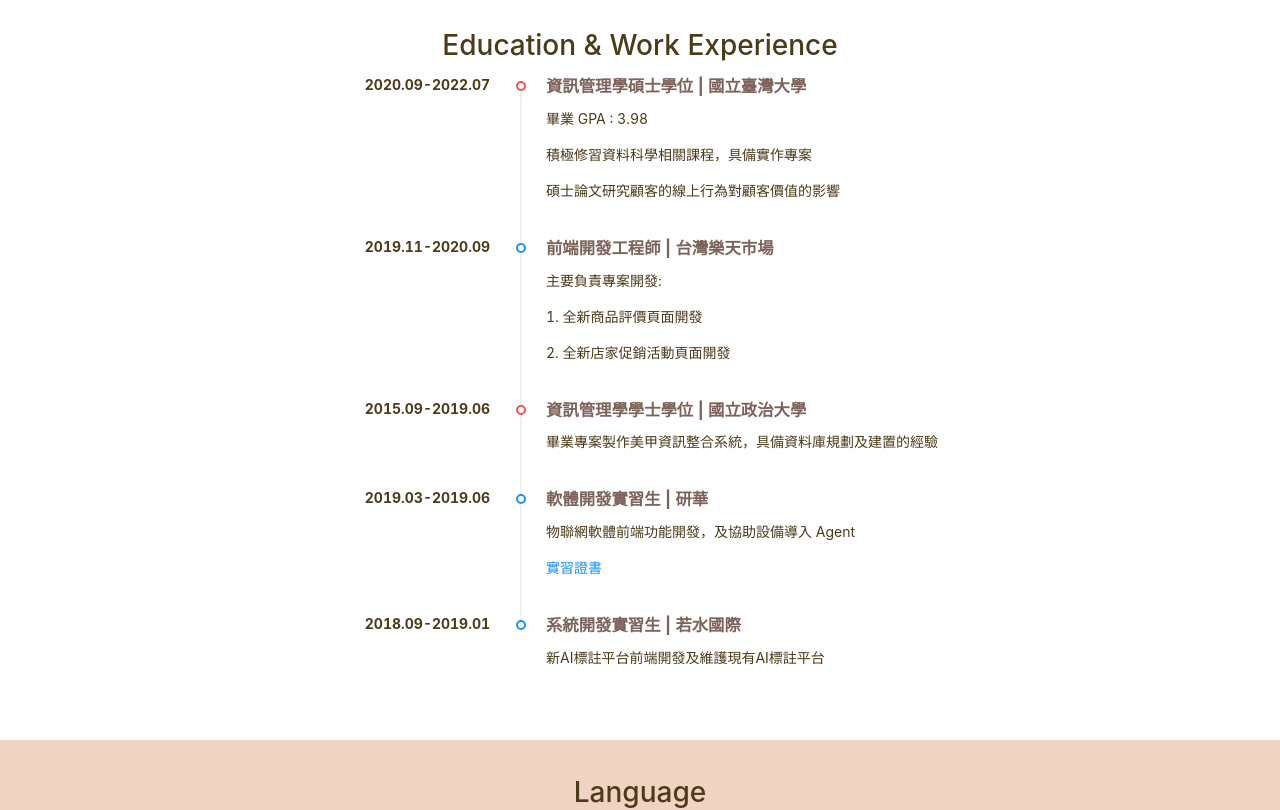
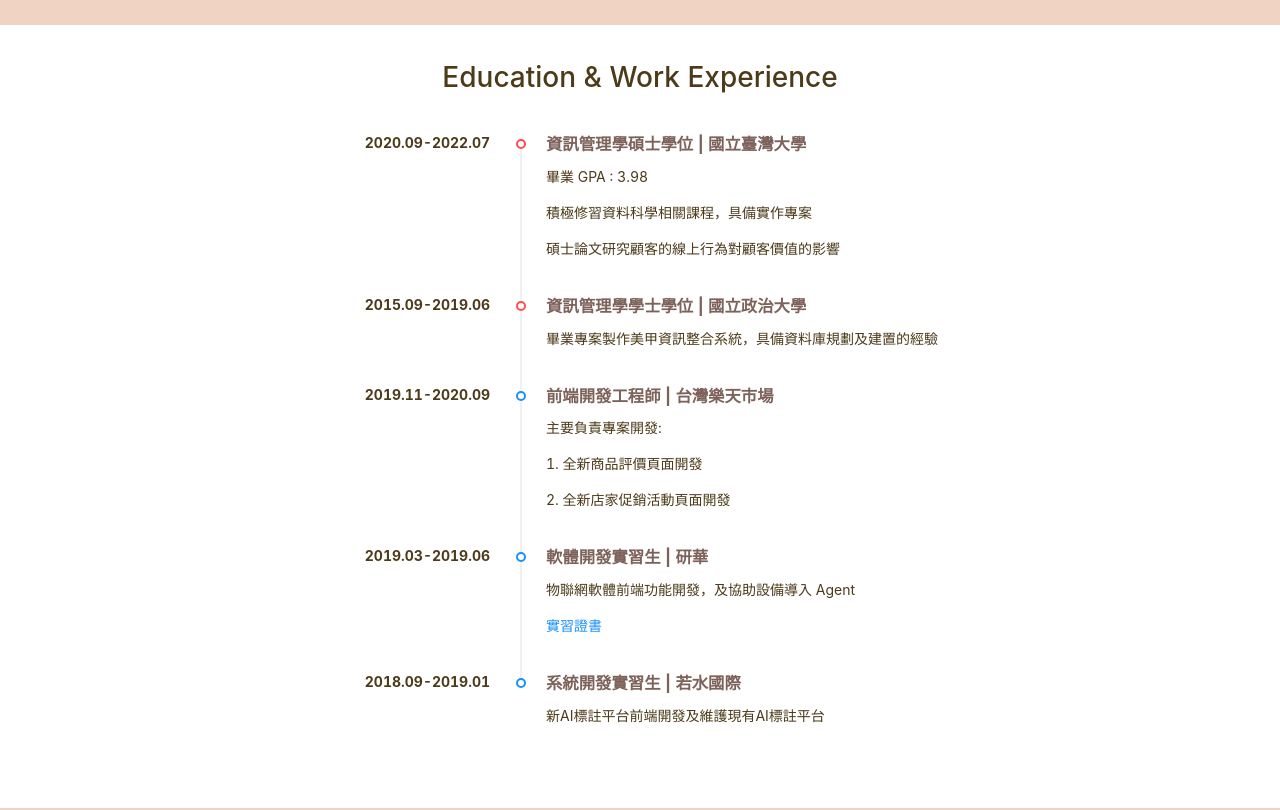
Before and after one commit to HsinShan/Portfolio-Blog, a React (Create React App) app: page / in a window 1280 px wide. Shown: the part 700-1510 px from the top of the page. Built offline with nearby package versions, Linux system fonts and the light colour scheme.

Commit message:
Adjust education style

```diff
--- a/src/assets/style/main/education.scss
+++ b/src/assets/style/main/education.scss
@@ -1,5 +1,8 @@
 @import "../base";
 
+.education {
+    padding: 10px 0;
+}
 .ant-timeline.ant-timeline-label .ant-timeline-item-label {
     color: $font-brown;
     font-weight: bold;
--- a/src/assets/style/main.scss
+++ b/src/assets/style/main/index.scss
@@ -1,10 +1,13 @@
-@import "./base";
+@import "../base";
 
 .block {
     padding: 30px 50px;
     text-align: center;
     img {
         margin: 20px;
+    }
+    h1 {
+        margin-bottom: 30px;
     }
     h3 {
         color: $font-brown-light;
--- a/src/components/main/education.js
+++ b/src/components/main/education.js
@@ -4,7 +4,7 @@ import "../../assets/style/main/education.scss";
 
 const Education = () => {
   return (
-    <>
+    <div className="education">
       <Timeline mode="left">
         <Timeline.Item label="2020.09-2022.07" color="red">
           <h3>資訊管理學碩士學位 | 國立臺灣大學</h3>
@@ -12,15 +12,15 @@ const Education = () => {
           <p>積極修習資料科學相關課程，具備實作專案</p>
           <p>碩士論文研究顧客的線上行為對顧客價值的影響</p>
         </Timeline.Item>
+        <Timeline.Item label="2015.09-2019.06" color="red">
+          <h3>資訊管理學學士學位 | 國立政治大學</h3>
+          <p>畢業專案製作美甲資訊整合系統，具備資料庫規劃及建置的經驗</p>
+        </Timeline.Item>
         <Timeline.Item label="2019.11-2020.09" color="blue">
           <h3>前端開發工程師 | 台灣樂天市場</h3>
           <p>主要負責專案開發:</p>
           <p>1. 全新商品評價頁面開發</p>
           <p>2. 全新店家促銷活動頁面開發</p>
-        </Timeline.Item>
-        <Timeline.Item label="2015.09-2019.06" color="red">
-          <h3>資訊管理學學士學位 | 國立政治大學</h3>
-          <p>畢業專案製作美甲資訊整合系統，具備資料庫規劃及建置的經驗</p>
         </Timeline.Item>
         <Timeline.Item label="2019.03-2019.06" color="blue">
           <h3>軟體開發實習生 | 研華</h3>
@@ -34,7 +34,7 @@ const Education = () => {
           <p>新AI標註平台前端開發及維護現有AI標註平台</p>
         </Timeline.Item>
       </Timeline>
-    </>
+    </div>
   );
 };
 export default Education;
--- a/src/pages/main.js
+++ b/src/pages/main.js
@@ -1,7 +1,7 @@
 import React from "react";
 import Education from "../components/main/education";
 import meImg from "../assets/images/me.png";
-import "../assets/style/main.scss";
+import "../assets/style/main/index.scss";
 
 const Main = () => {
   return (
@@ -11,7 +11,7 @@ const Main = () => {
           <img src={meImg} alt="Shirley Hsieh" width="180" />
         </center>
         <h1> Shirley Hsieh </h1>
-        <h3>Data Scientist/Data Analyst</h3>
+        <h3>Data Scientist / Data Analyst</h3>
         <div className="tags">
           <span>Data Science</span>
           <span>Machine Learning</span>
```
